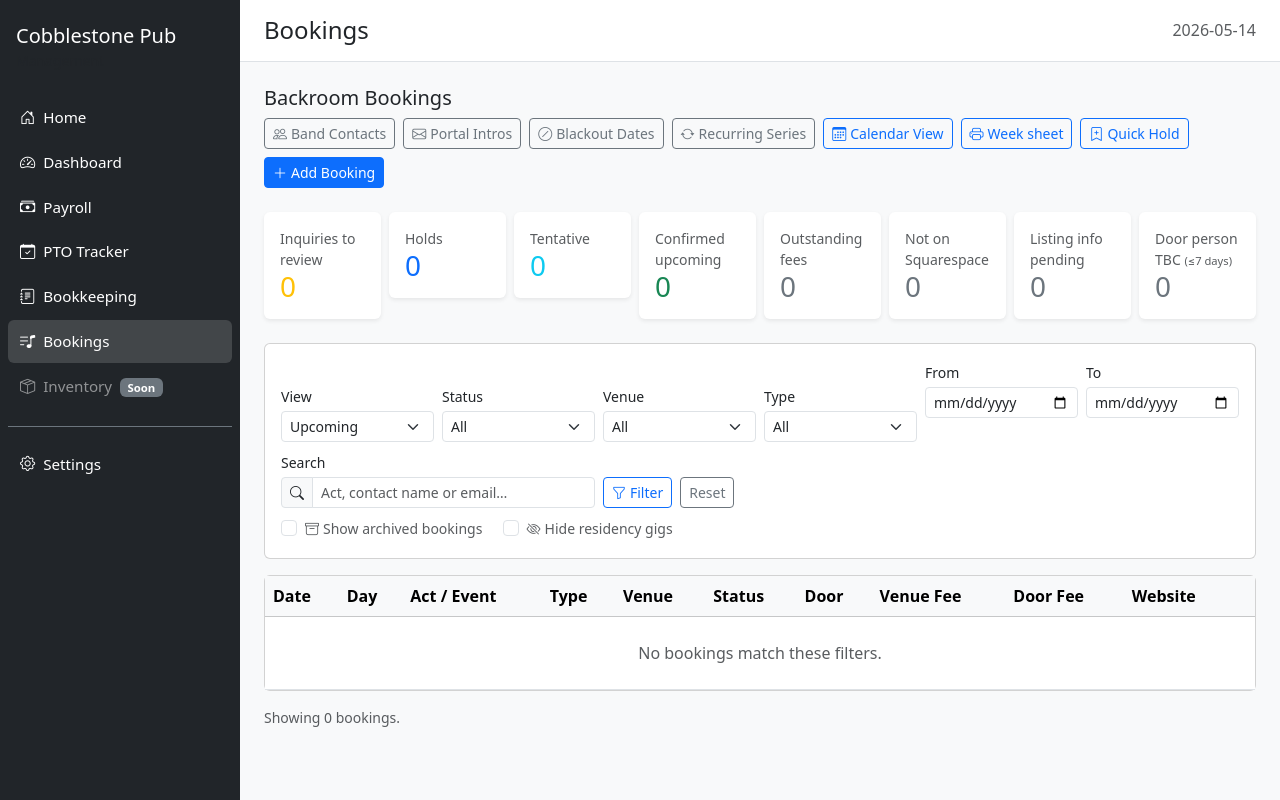
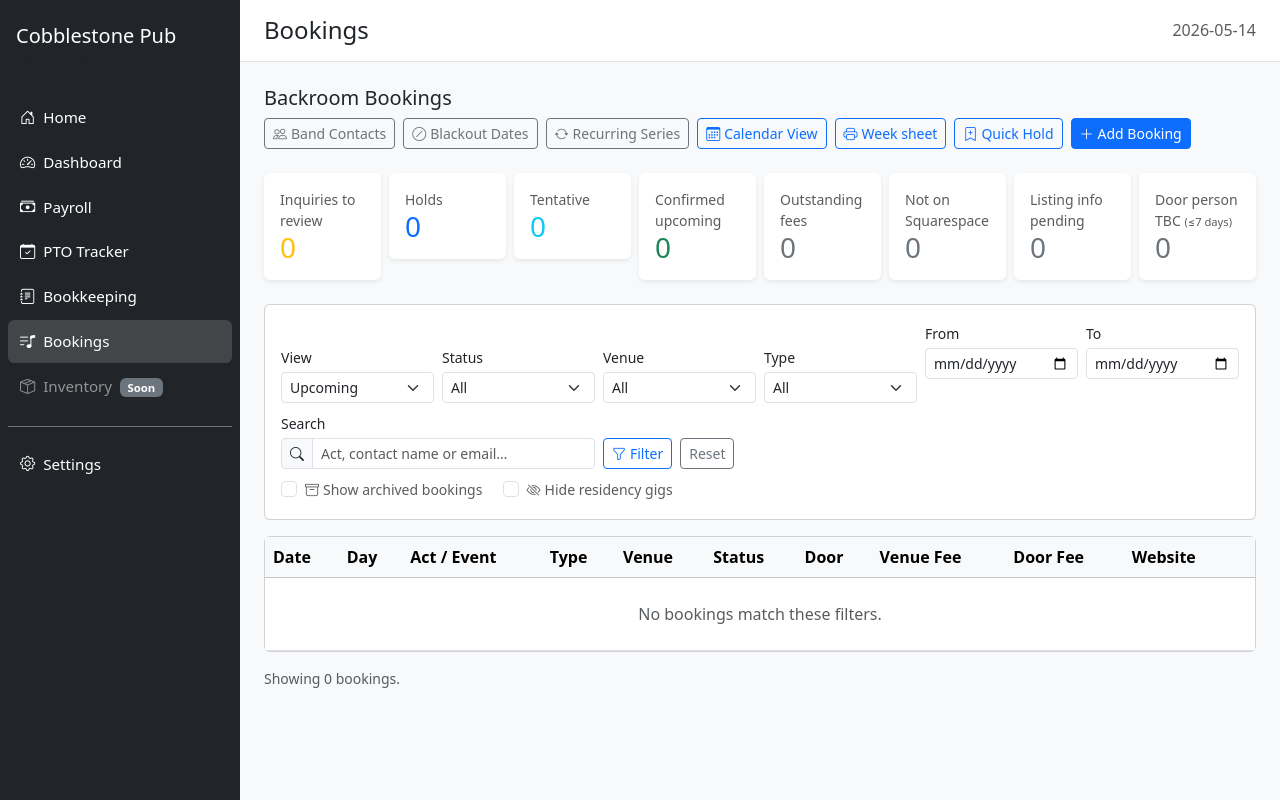
Before and after one commit to SorayaKMC/cobblestone-pub-, a Flask app: page /bookings in a window 1280 px wide. Run offline with Flask 3, Linux system fonts and the light colour scheme; data comes from the database, SQL or seed files in the repository; data that the repository does not hold is empty.

Commit message:
bookings list: drop Portal Intros toolbar button
Soraya is sending portal intros one-by-one from each booking detail,
not in the batch screen. The /bookings/portal-intros route stays
available for direct navigation if it's ever wanted back.

Co-Authored-By: Claude Opus 4.7 (1M context) <noreply@anthropic.com>

```diff
--- a/templates/bookings_list.html
+++ b/templates/bookings_list.html
@@ -8,9 +8,6 @@
     <div class="d-flex gap-2 flex-wrap">
         <a href="/bookings/contacts" class="btn btn-outline-secondary btn-sm">
             <i class="bi bi-people me-1"></i>Band Contacts
-        </a>
-        <a href="/bookings/portal-intros" class="btn btn-outline-secondary btn-sm">
-            <i class="bi bi-envelope me-1"></i>Portal Intros
         </a>
         <a href="/bookings/blackouts" class="btn btn-outline-secondary btn-sm">
             <i class="bi bi-slash-circle me-1"></i>Blackout Dates
```
